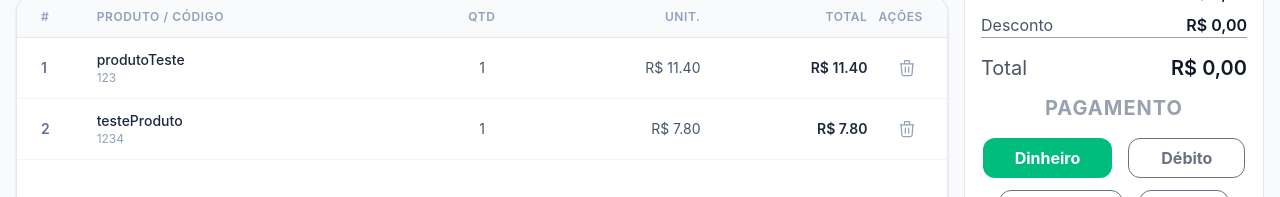
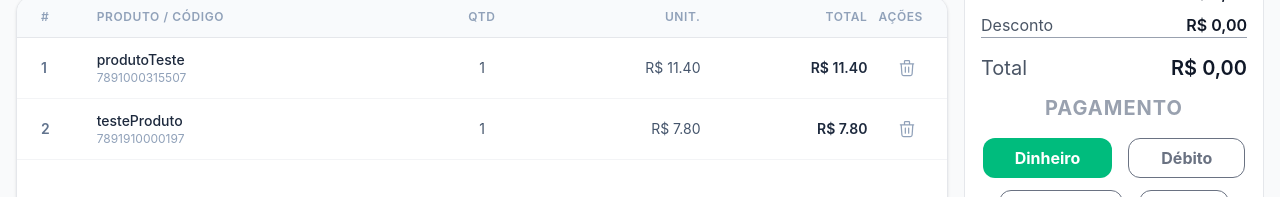
Before and after one commit to lucaszpsilva/front-pdv, a React (Vite) app: page / in a window 1280 px wide. Shown: the part 132-329 px from the top of the page. Built offline with nearby package versions, Linux system fonts and the light colour scheme.

Commit message:
feat: add dynamic product addition and deletion in POS

```diff
--- a/src/App.tsx
+++ b/src/App.tsx
@@ -4,13 +4,39 @@ import "./App.css";
 import { ResumoVenda } from "./components/ResumoVenda";
 import { CaixaRapido } from "./components/CaixaRapido";
 
+export interface testeProduto {
+  id: number;
+  name: string;
+  barCode: number;
+  qtd: number;
+  unid: number;
+  total: number;
+}
+
+const CATALOGO: testeProduto[] = [
+  {
+    id: 1,
+    name: "produtoTeste",
+    barCode: 7891000315507,
+    qtd: 1,
+    unid: 11.4,
+    total: 11.4,
+  },
+  {
+    id: 2,
+    name: "testeProduto",
+    barCode: 7891910000197,
+    qtd: 1,
+    unid: 7.8,
+    total: 7.8,
+  },
+];
+
 export const App = () => {
   const [dataAtual, setDataAtual] = useState(new Date());
 
   useEffect(() => {
-    const timer = setInterval(() => {
-      setDataAtual(new Date());
-    }, 1000);
+    const timer = setInterval(() => setDataAtual(new Date()), 1000);
     return () => clearInterval(timer);
   }, []);
 
@@ -23,6 +49,32 @@ export const App = () => {
   const dataBruta = formatadorData.format(dataAtual);
   const dataFormatada = dataBruta.charAt(0).toUpperCase() + dataBruta.slice(1);
   const horaFormatada = dataAtual.toLocaleTimeString("pt-BR");
+
+  const [produtos, setProdutos] = useState<testeProduto[]>(CATALOGO);
+
+  // Função para deletar item
+  const handleDeletarProduto = (idParaDeletar: number) => {
+    setProdutos((produtosAtuais) =>
+      produtosAtuais.filter((item) => item.id !== idParaDeletar),
+    );
+  };
+
+  // Função para adicionar item pelo leitor
+  const handleAdicionarProduto = (codigoLido: number) => {
+    const produtoEncontrado = CATALOGO.find((p) => p.barCode === codigoLido);
+
+    if (!produtoEncontrado) {
+      alert("Produto não encontrado no sistema!");
+      return;
+    }
+
+    const novoItem: testeProduto = {
+      ...produtoEncontrado,
+      id: Date.now(), // ID único baseado no timestamp
+    };
+
+    setProdutos((prev) => [...prev, novoItem]);
+  };
 
   return (
     <main className="bg-gray-50 w-screen h-screen flex flex-col overflow-hidden">
@@ -43,8 +95,11 @@ export const App = () => {
 
       <div className="flex-1 grid grid-cols-12 gap-4 p-4 overflow-hidden">
         <section className="col-span-8 lg:col-span-9 flex flex-col h-full gap-4">
-          <Leitor />
-          <CaixaRapido />
+          {/* Passando a função de adicionar via Prop */}
+          <Leitor onAdicionar={handleAdicionarProduto} />
+
+          {/* Passando a lista e a função de deletar via Props */}
+          <CaixaRapido produtos={produtos} onDeletar={handleDeletarProduto} />
         </section>
 
         <ResumoVenda />
--- a/src/components/CaixaRapido.tsx
+++ b/src/components/CaixaRapido.tsx
@@ -1,42 +1,11 @@
-import { useState } from "react";
+import { testeProduto } from "../App";
 
-export const CaixaRapido = () => {
-  interface testeProduto {
-    id: number;
-    name: string;
-    barCode: number;
-    qtd: number;
-    unid: number;
-    total: number;
-  }
+interface CaixaRapidoProps {
+  produtos: testeProduto[];
+  onDeletar: (id: number) => void;
+}
 
-  const testeProdutos: testeProduto[] = [
-    {
-      id: 1,
-      name: "produtoTeste",
-      barCode: 123,
-      qtd: 1,
-      unid: 11.4,
-      total: 11.4,
-    },
-    {
-      id: 2,
-      name: "testeProduto",
-      barCode: 1234,
-      qtd: 1,
-      unid: 7.8,
-      total: 7.8,
-    },
-  ];
-
-  const [produtos, setProdutos] = useState(testeProdutos);
-
-  const handleDeletarProduto = (idParaDeletar: number) => {
-    setProdutos((produtosAtuais) =>
-      produtosAtuais.filter((item) => item.id !== idParaDeletar),
-    );
-  };
-
+export const CaixaRapido = ({ produtos, onDeletar }: CaixaRapidoProps) => {
   return (
     <div className="flex-1 bg-white border border-gray-200 rounded-2xl flex flex-col justify-between overflow-hidden shadow-sm">
       <div className="bg-slate-50 border-b border-gray-200 px-6 py-3 grid grid-cols-16 gap-2 text-xs font-semibold text-slate-400 tracking-wider uppercase">
@@ -49,7 +18,7 @@ export const CaixaRapido = () => {
       </div>
 
       <div className="flex-1 overflow-y-auto">
-        {testeProdutos.length === 0 ? (
+        {produtos.length === 0 ? (
           <div className="h-full flex flex-col justify-center items-center text-center p-6">
             <div className="w-12 h-12 mb-3 bg-slate-100 rounded-xl flex items-center justify-center text-slate-400 border border-dashed border-slate-300">
               <svg
@@ -72,13 +41,13 @@ export const CaixaRapido = () => {
             </p>
           </div>
         ) : (
-          produtos.map((item) => (
+          produtos.map((item, index) => (
             <div
               key={item.id}
               className="px-6 py-3 grid grid-cols-16 gap-2 items-center text-sm border-b border-gray-100 hover:bg-slate-50 transition"
             >
               <div className="col-span-1 font-semibold text-slate-500">
-                {item.id}
+                {index + 1}
               </div>
               <div className="col-span-6 flex flex-col">
                 <span className="font-medium text-slate-800">{item.name}</span>
@@ -95,7 +64,7 @@ export const CaixaRapido = () => {
               </div>
               <div className="col-span-1 flex justify-end">
                 <button
-                  onClick={() => handleDeletarProduto(item.id)}
+                  onClick={() => onDeletar(item.id)}
                   className="p-1.5 text-slate-400 hover:text-red-500 hover:bg-red-50 rounded-lg transition cursor-pointer"
                   title="Remover item"
                 >
--- a/src/components/Leitor.tsx
+++ b/src/components/Leitor.tsx
@@ -1,12 +1,18 @@
 import { useState } from "react";
 
-export const Leitor = () => {
+interface LeitorProps {
+  onAdicionar: (codigo: number) => void;
+}
+
+export const Leitor = ({ onAdicionar }: LeitorProps) => {
   const [barCode, setBarcode] = useState("");
 
   const handleSubmit = (e: React.FormEvent) => {
     e.preventDefault();
     if (!barCode.trim()) return;
-    console.log("Código lido pelo Leitor: ", barCode);
+
+    // Dispara a função do pai convertendo texto para número
+    onAdicionar(Number(barCode));
     setBarcode("");
   };
 
```
